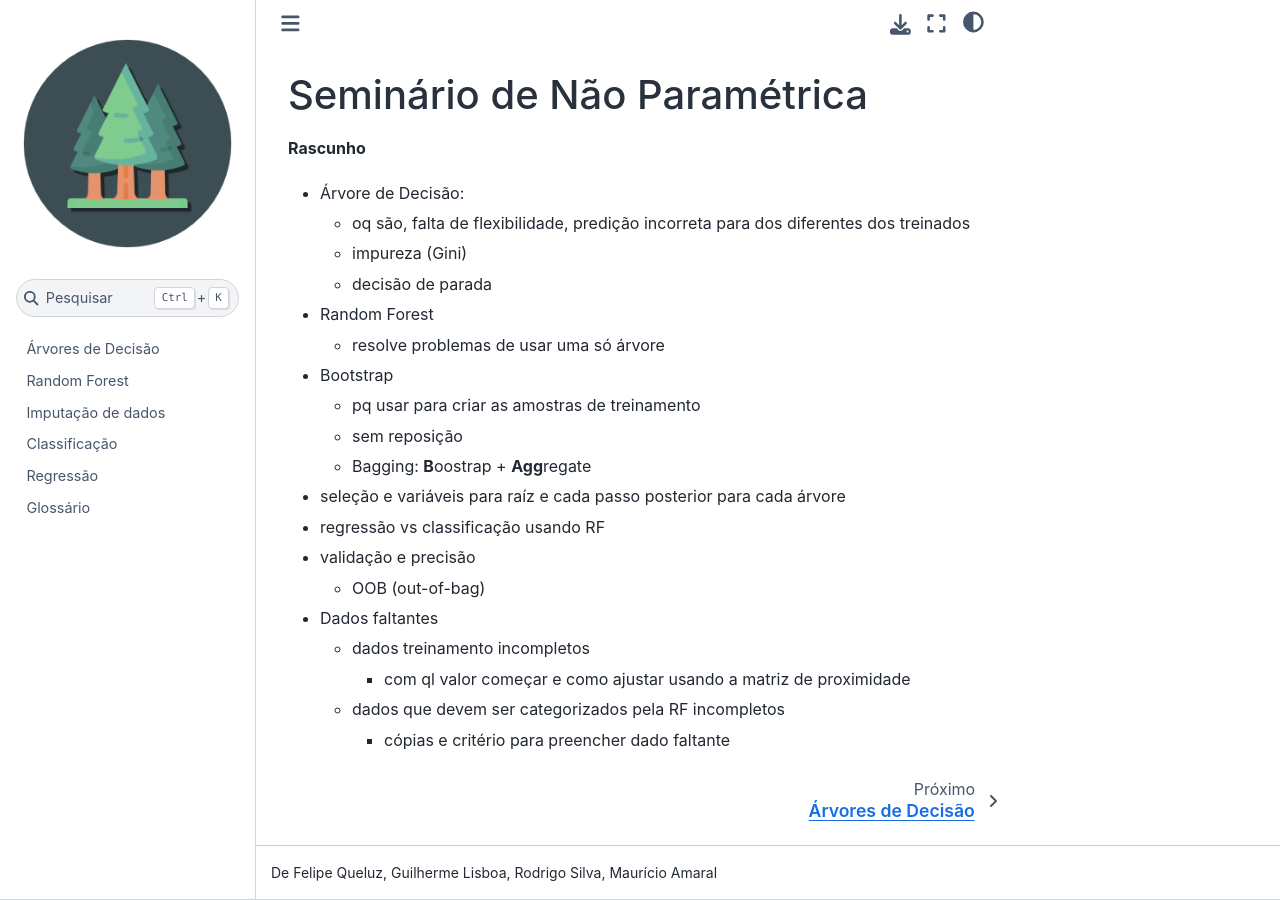
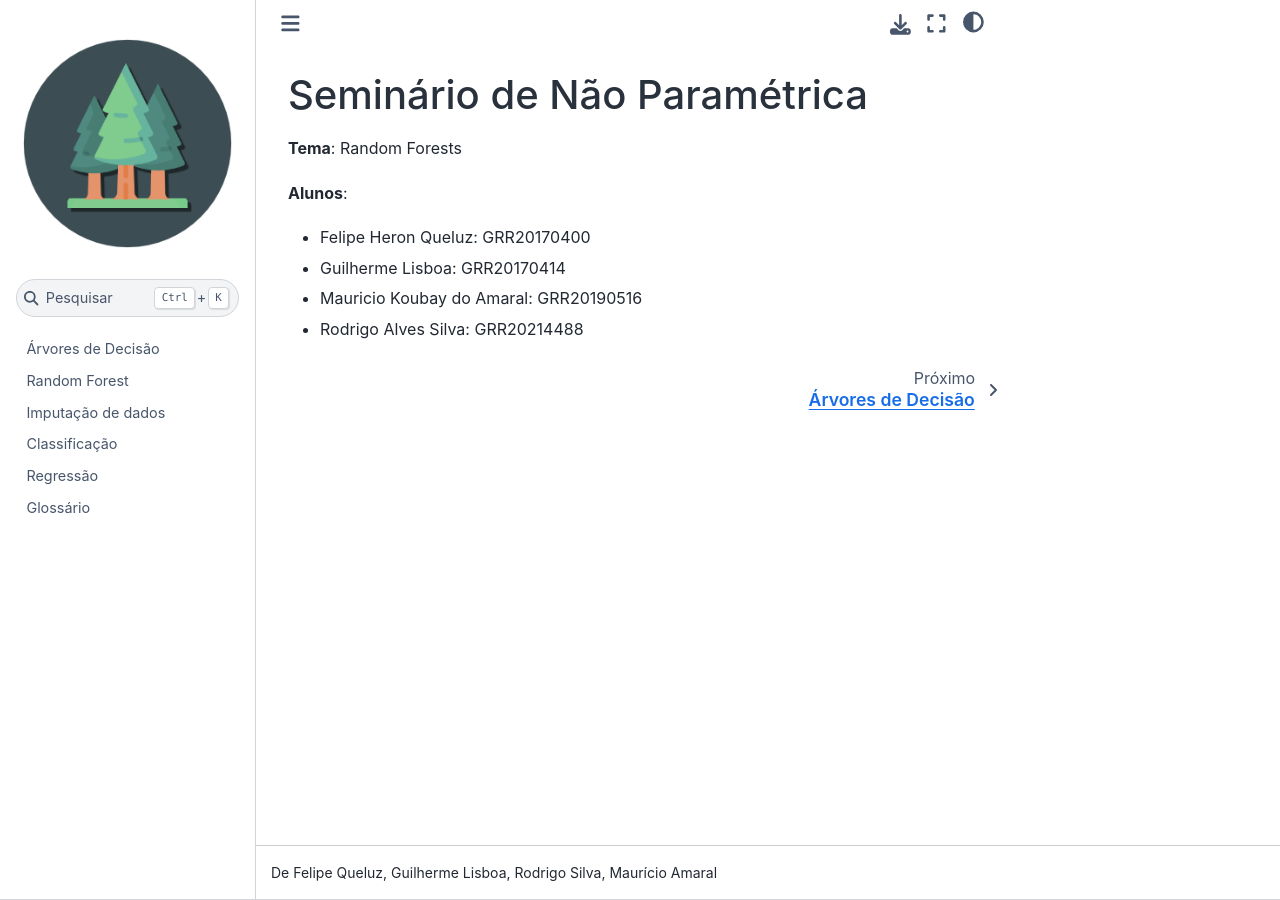
Before and after one commit to gui-lisboa/Seminario_Nao_Parametrica, a Jupyter Book: the page built from index.md, in a window 1280 px wide. Built offline with Jupyter Book 1.0.4 settings and Sphinx 7.4.7 and the Sphinx Book theme 1.1.4, drawn with Linux system fonts in a browser that asks for light colours.

Commit message:
arruma index com tema e membros do grupo

```diff
--- a/index.md
+++ b/index.md
@@ -1,23 +1,10 @@
 # Seminário de Não Paramétrica
 
-**Rascunho**
+**Tema**: Random Forests
 
-- Árvore de Decisão:
-  - oq são, falta de flexibilidade, predição incorreta para dos diferentes dos treinados
-  - impureza (Gini)
-  - decisão de parada
-- Random Forest
-  - resolve problemas de usar uma só árvore
-- Bootstrap
-  - pq usar para criar as amostras de treinamento
-  - sem reposição
-  - Bagging: **B**oostrap + **Agg**regate
-- seleção e variáveis para raíz e cada passo posterior para cada árvore
-- regressão vs classificação usando RF
-- validação e precisão
-  - OOB (out-of-bag)
-- Dados faltantes
-  - dados treinamento incompletos
-    - com ql valor começar e como ajustar usando a matriz de proximidade
-  - dados que devem ser categorizados pela RF incompletos
-    - cópias e critério para preencher dado faltante
+**Alunos**:
+
+- Felipe Heron Queluz: GRR20170400
+- Guilherme Lisboa: GRR20170414
+- Mauricio Koubay do Amaral: GRR20190516
+- Rodrigo Alves Silva: GRR20214488
```
